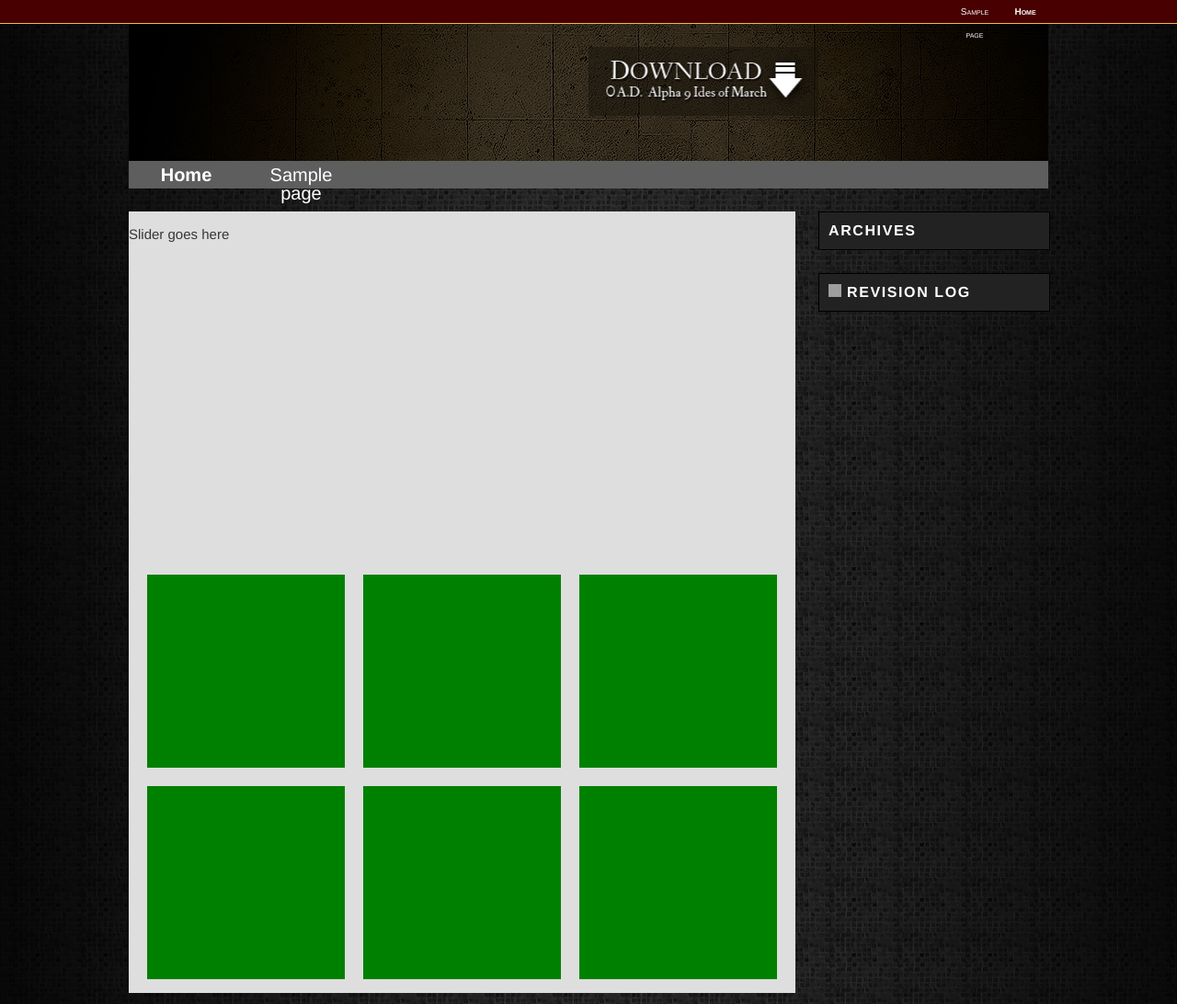
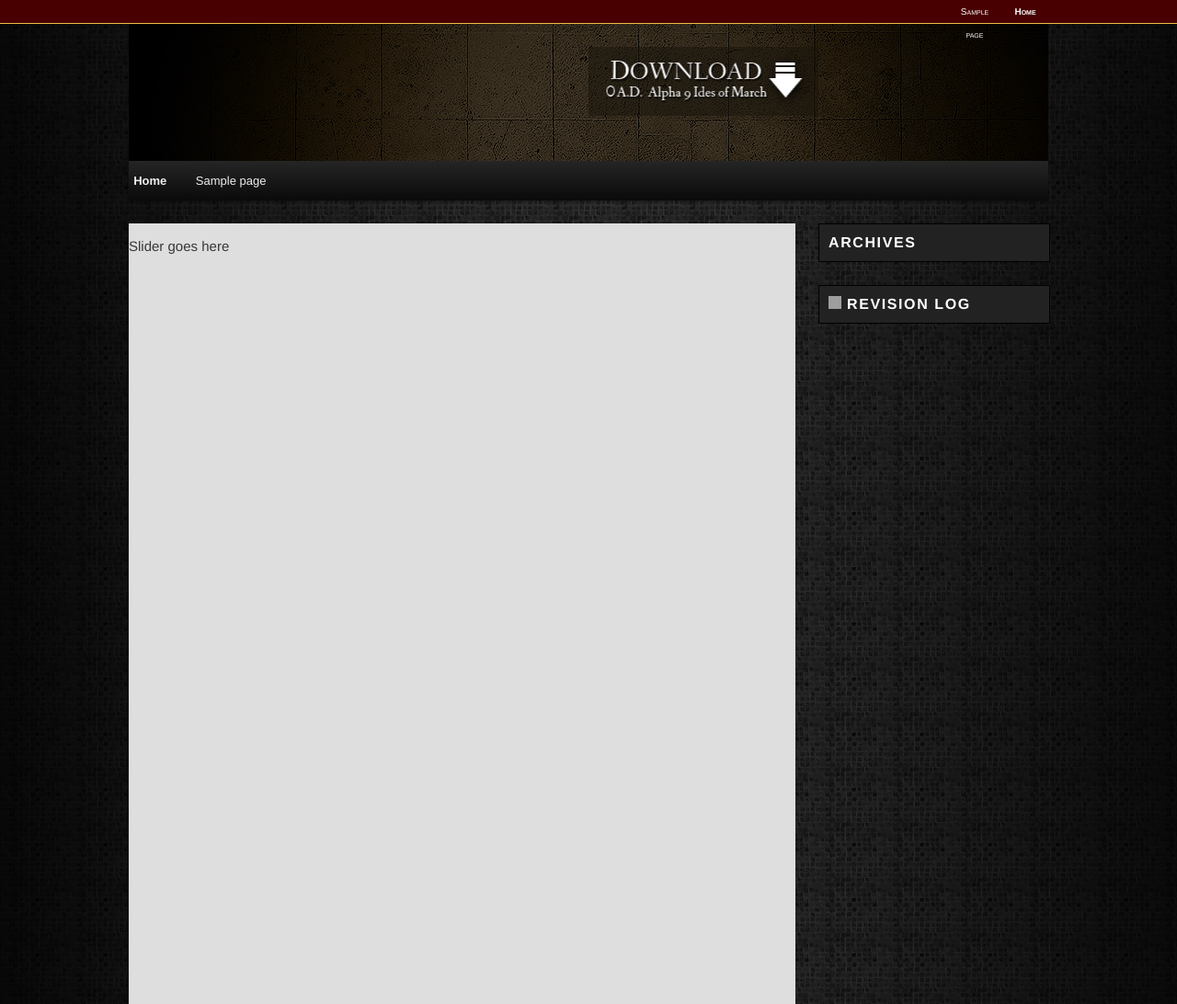
Before and after one commit to 0ad/play0ad.com, a WordPress theme: template theme/nova/media-page.php in a window 1280 px wide. Shown: the top 1092 px of the page at 92% size. Run offline with PHP 8.4 and a stand-in for WordPress, Linux system fonts and the light colour scheme; the site name, menu and one post (Sample post) are stand-ins, and other content is empty; some libraries are stand-ins or nearby versions; grey boxes are pictures that could not be loaded.

Commit message:
Dropdown Menu
IT WORKS!! But I have to restyle it...

```diff
--- a/theme/nova/header.php
+++ b/theme/nova/header.php
@@ -84,7 +84,7 @@
 				<div class="skip-link"><a class="assistive-text" href="#content" title="<?php esc_attr_e( 'Skip to primary content', 'nova' ); ?>"><?php _e( 'Skip to primary content', 'nova' ); ?></a></div>
 				<div class="skip-link"><a class="assistive-text" href="#secondary" title="<?php esc_attr_e( 'Skip to secondary content', 'nova' ); ?>"><?php _e( 'Skip to secondary content', 'nova' ); ?></a></div>
 				<?php /* Our navigation menu.  If one isn't filled out, wp_nav_menu falls back to wp_page_menu. The menu assiged to the primary position is the one used. If none is assigned, the menu with the lowest ID is used. */ ?>
-				<?php wp_nav_menu( array( 'theme_location' => 'primary' ) ); ?>
+				<?php wp_nav_menu( array( 'theme_location' => 'nova' ) ); ?>
 			</nav><!-- #access -->
 	</header><!-- #branding -->
 
--- a/theme/nova/media-page.php
+++ b/theme/nova/media-page.php
@@ -2,6 +2,7 @@
 /**
  * Template Name: Media
  * The template for displaying the media page in Nova
+ * See design specs for details
  *
  * @package WildfireGames
  * @subpackage Nova
--- a/theme/nova/style.css
+++ b/theme/nova/style.css
@@ -2,9 +2,9 @@
 Theme Name: Nova
 Theme URI: http://wildfiregames.com/0adwebdev/theme-dev/
 Author: Geek377, gerbilOFdoom, bstempi
-Author URI: http://wildfiregame.com
+Author URI: http://wildfiregames.com
 Description: Based off of WordPress 2011 theme; customized for use with Wildfire Games 0 AD
-Version: 0.2
+Version: 0.3
 License: GNU General Public License
 License URI: http://www.gnu.org/copyleft/gpl.html
 */
@@ -142,13 +142,13 @@ filter: progid:DXImageTransform.Microsoft.gradient( startColorstr='#0a0a0a', end
 }
 
 .media-block {
-	background-color: green;
-	border: 5px solid #dedede;
+	background-image: green;
+	border-radius: 5px;
 	display: block;
     float: left;
-	height:210px;
+    height: 215px;
     margin: 5px;
-	width: 215px;
+    width: 220px;
 }
 
 
@@ -714,31 +714,35 @@ a:hover {
 -------------------------------------------------------------- */
 
 #access {
-	background-image: url("images/menu-bg.png");
+	background: #222; /* Show a solid color for older browsers */
+	background: -moz-linear-gradient(#252525, #0a0a0a);
+	background: -o-linear-gradient(#252525, #0a0a0a);
+	background: -webkit-gradient(linear, 0% 0%, 0% 100%, from(#252525), to(#0a0a0a)); /* older webkit syntax */
+	background: -webkit-linear-gradient(#252525, #0a0a0a);
+	-webkit-box-shadow: rgba(0, 0, 0, 0.4) 0px 1px 2px;
+	-moz-box-shadow: rgba(0, 0, 0, 0.4) 0px 1px 2px;
+	box-shadow: rgba(0, 0, 0, 0.4) 0px 1px 2px;
     clear: both;
     display: block;
-	float: center;
-	height: 30px;
-	width: 1000px;
     margin-left: auto;
     margin-right: auto;
+    width: 1000px;
 }
 #access ul {
-    list-style: none outside none;
+	font-size: 13px;
+	list-style: none;
+	margin: 0 0 0 -0.8125em;
+	padding-left: 0;
 }
 #access li {
 	float: left;
 	position: relative;
-	text-align: center;
-	width: 125px;
 }
 #access a {
-    color: white;
-    display: block;
-    font-size: 20px;
-    height: 20px;
-    line-height: 20px;
-    padding: 5px;
+	color: #eee;
+	display: block;
+	line-height: 3.333em;
+	padding: 0 1.2125em;
 	text-decoration: none;
 }
 #access ul ul {
@@ -772,12 +776,17 @@ a:hover {
 #access li:hover > a,
 #access ul ul :hover > a,
 #access a:focus {
-	background-image: url(images/menu-hover.png);
-	background-position: center center;
-	color: black;
+	background: #efefef;
 }
 #access li:hover > a,
-#access a:focus
+#access a:focus {
+	background: #f9f9f9; /* Show a solid color for older browsers */
+	background: -moz-linear-gradient(#f9f9f9, #e5e5e5);
+	background: -o-linear-gradient(#f9f9f9, #e5e5e5);
+	background: -webkit-gradient(linear, 0% 0%, 0% 100%, from(#f9f9f9), to(#e5e5e5)); /* Older webkit syntax */
+	background: -webkit-linear-gradient(#f9f9f9, #e5e5e5);
+	color: #373737;
+}
 #access ul li:hover > ul {
 	display: block;
 }
```
Also changed, not shown: wire-frame/specs/Media.png (added). Lines whose indentation alone changed are shown as unchanged.
